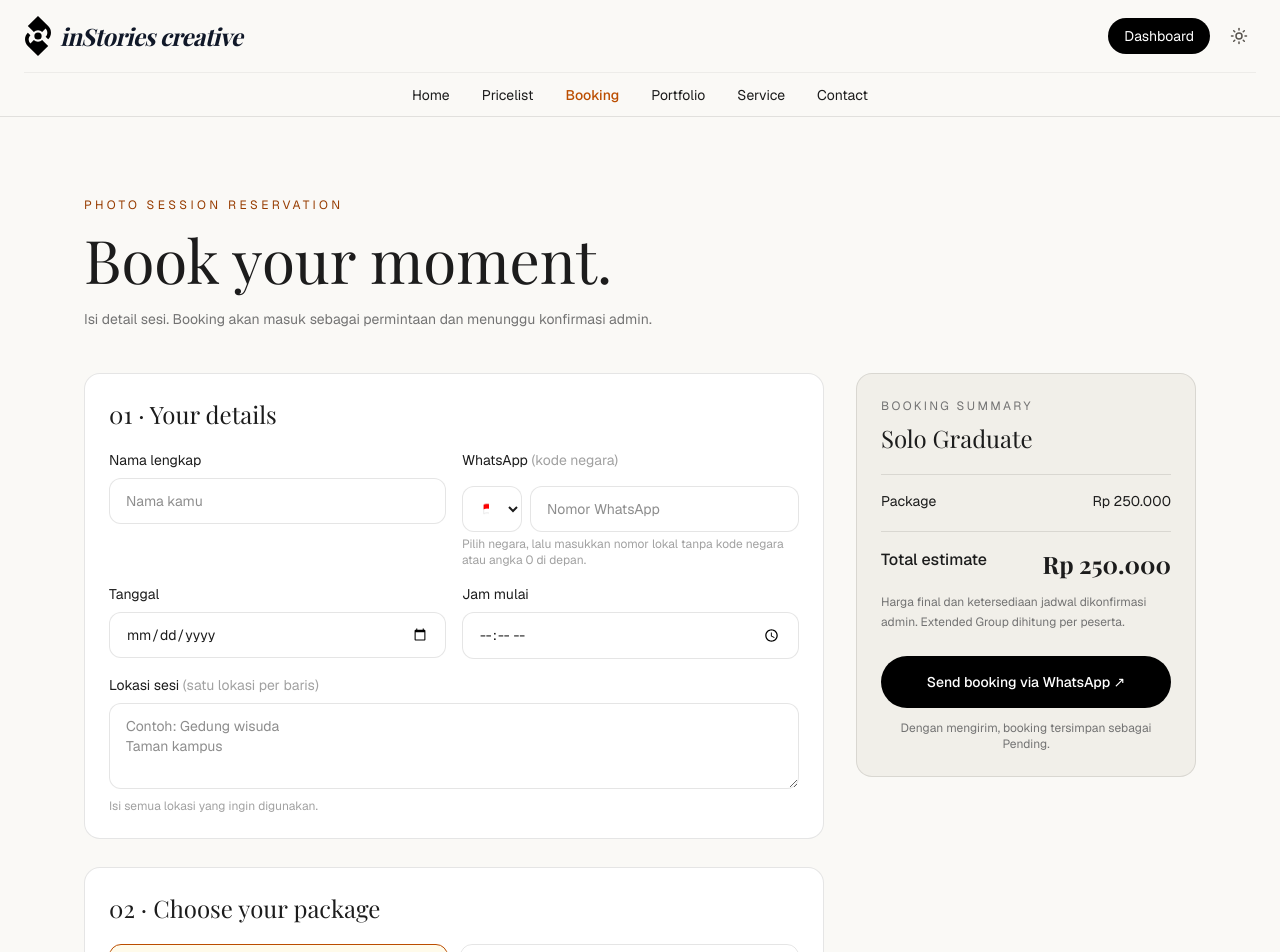
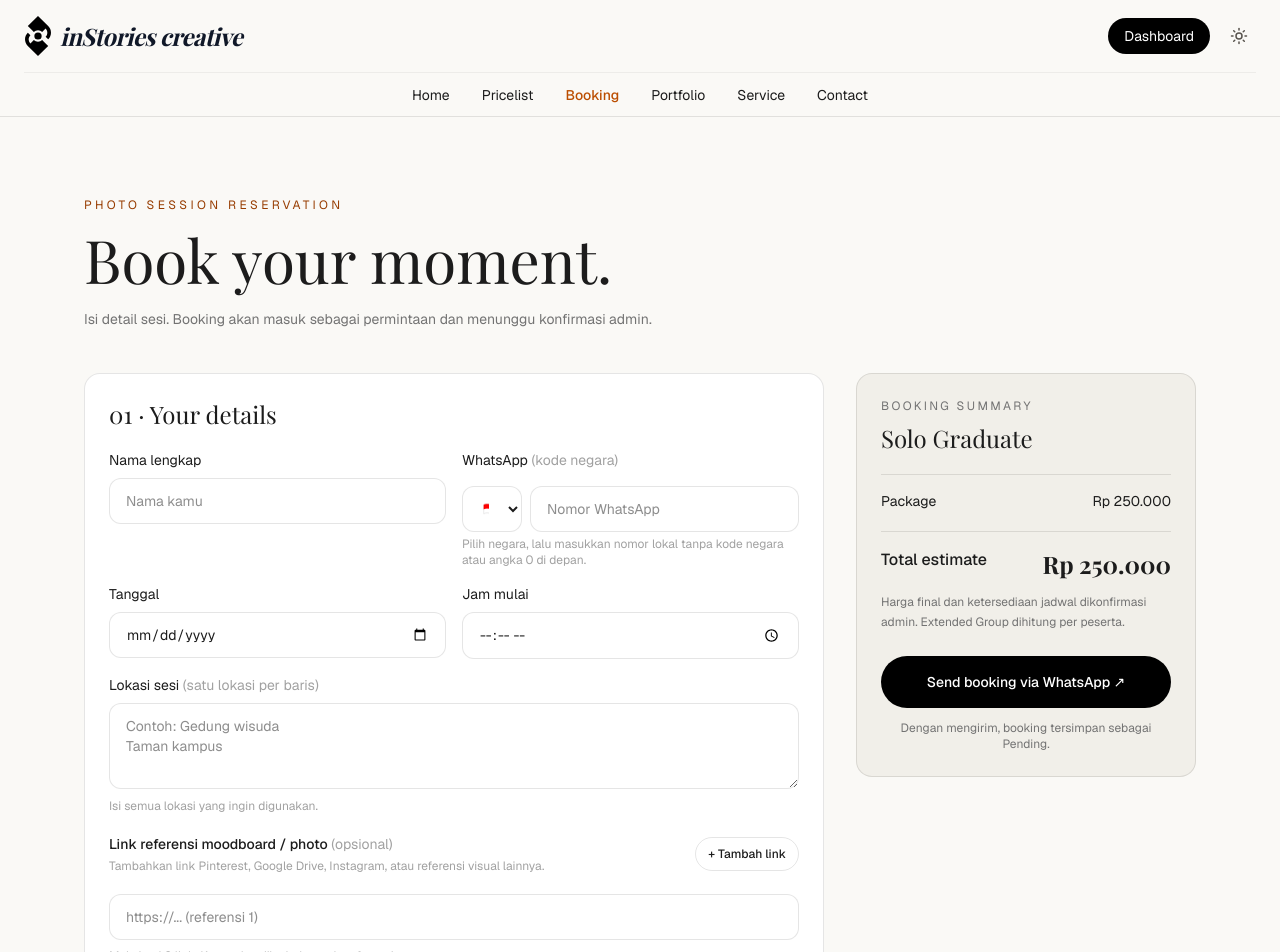
Before and after one commit to abazic/Pilihin-App, a Next.js app: page /booking in a window 1280 px wide. Shown: the top 952 px of the page. Built offline with nearby package versions, Linux system fonts and the light colour scheme; a web font is replaced by a local one.

Commit message:
Add repeatable moodboard reference links to booking form

```diff
--- a/app/booking/page.tsx
+++ b/app/booking/page.tsx
@@ -59,6 +59,7 @@ export default function BookingPage() {
   const [date, setDate] = useState('');
   const [time, setTime] = useState('');
   const [locations, setLocations] = useState('');
+  const [moodboardLinks, setMoodboardLinks] = useState<string[]>(['']);
   const [pkg, setPkg] = useState('solo');
   useEffect(() => {
     const requested = new URLSearchParams(window.location.search).get('package');
@@ -102,7 +103,7 @@ export default function BookingPage() {
       const response = await fetch('/api/booking', {
         method: 'POST',
         headers: { 'Content-Type': 'application/json' },
-        body: JSON.stringify({ name, whatsapp: `${normalizedCountryCode}${wa}`, date, time, locations: locationsArray, package: pkg, participants, addons: selected, notes }),
+        body: JSON.stringify({ name, whatsapp: `${normalizedCountryCode}${wa}`, date, time, locations: locationsArray, moodboardLinks: moodboardLinks.map((link) => link.trim()).filter(Boolean), package: pkg, participants, addons: selected, notes }),
       });
       const data = await response.json();
       if (!response.ok) throw new Error(data.error || 'Booking gagal');
@@ -190,6 +191,47 @@ export default function BookingPage() {
                 <textarea className={field} rows={3} value={locations} onChange={(e) => setLocations(e.target.value)} placeholder={'Contoh: Gedung wisuda\nTaman kampus'} required />
               </label>
               <p className="mt-1 text-xs text-neutral-400">Isi semua lokasi yang ingin digunakan.</p>
+              <div className="mt-5">
+                <div className="flex flex-wrap items-center justify-between gap-3">
+                  <div>
+                    <p className="text-sm font-medium">Link referensi moodboard / photo <span className="font-normal text-neutral-400">(opsional)</span></p>
+                    <p className="mt-1 text-xs text-neutral-400">Tambahkan link Pinterest, Google Drive, Instagram, atau referensi visual lainnya.</p>
+                  </div>
+                  <button
+                    type="button"
+                    onClick={() => setMoodboardLinks((links) => links.length < 8 ? [...links, ''] : links)}
+                    disabled={moodboardLinks.length >= 8}
+                    className="rounded-full border border-black/10 px-3 py-2 text-xs font-medium transition hover:bg-neutral-50 disabled:cursor-not-allowed disabled:opacity-40 dark:border-white/10 dark:hover:bg-white/5"
+                  >
+                    + Tambah link
+                  </button>
+                </div>
+                <div className="mt-3 space-y-2">
+                  {moodboardLinks.map((link, index) => (
+                    <div key={index} className="flex items-center gap-2">
+                      <input
+                        className={field + ' mt-0 min-w-0'}
+                        type="url"
+                        value={link}
+                        onChange={(e) => setMoodboardLinks((links) => links.map((item, i) => i === index ? e.target.value : item))}
+                        placeholder={`https://... (referensi ${index + 1})`}
+                        aria-label={`Link referensi moodboard ${index + 1}`}
+                      />
+                      {moodboardLinks.length > 1 && (
+                        <button
+                          type="button"
+                          onClick={() => setMoodboardLinks((links) => links.filter((_, i) => i !== index))}
+                          className="shrink-0 rounded-lg px-3 py-3 text-xs text-red-600 transition hover:bg-red-50 dark:text-red-400 dark:hover:bg-red-950/30"
+                          aria-label={`Hapus link referensi ${index + 1}`}
+                        >
+                          Hapus
+                        </button>
+                      )}
+                    </div>
+                  ))}
+                </div>
+                <p className="mt-2 text-xs text-neutral-400">Maksimal 8 link. Kosongkan jika belum ada referensi.</p>
+              </div>
             </section>
 
             <section className="rounded-2xl border border-black/10 bg-white p-6 dark:border-white/10 dark:bg-[#1b1b18]">
```
